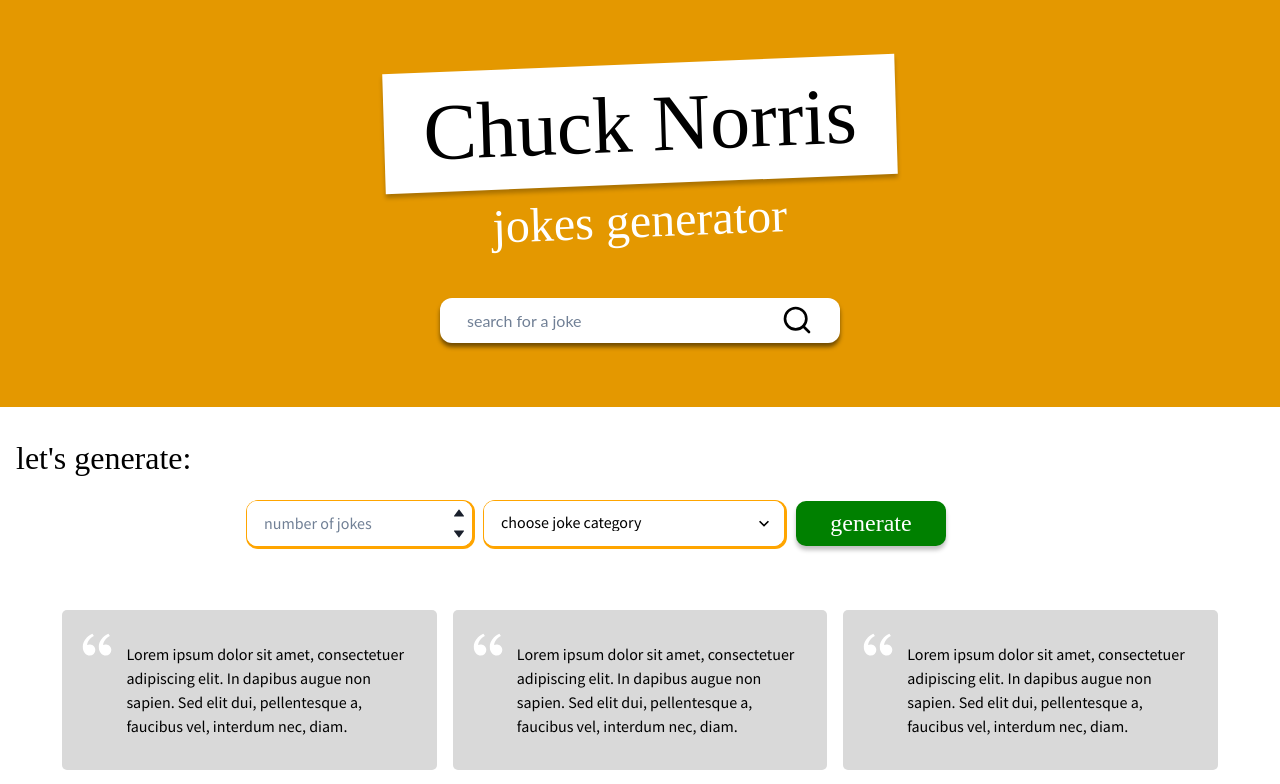
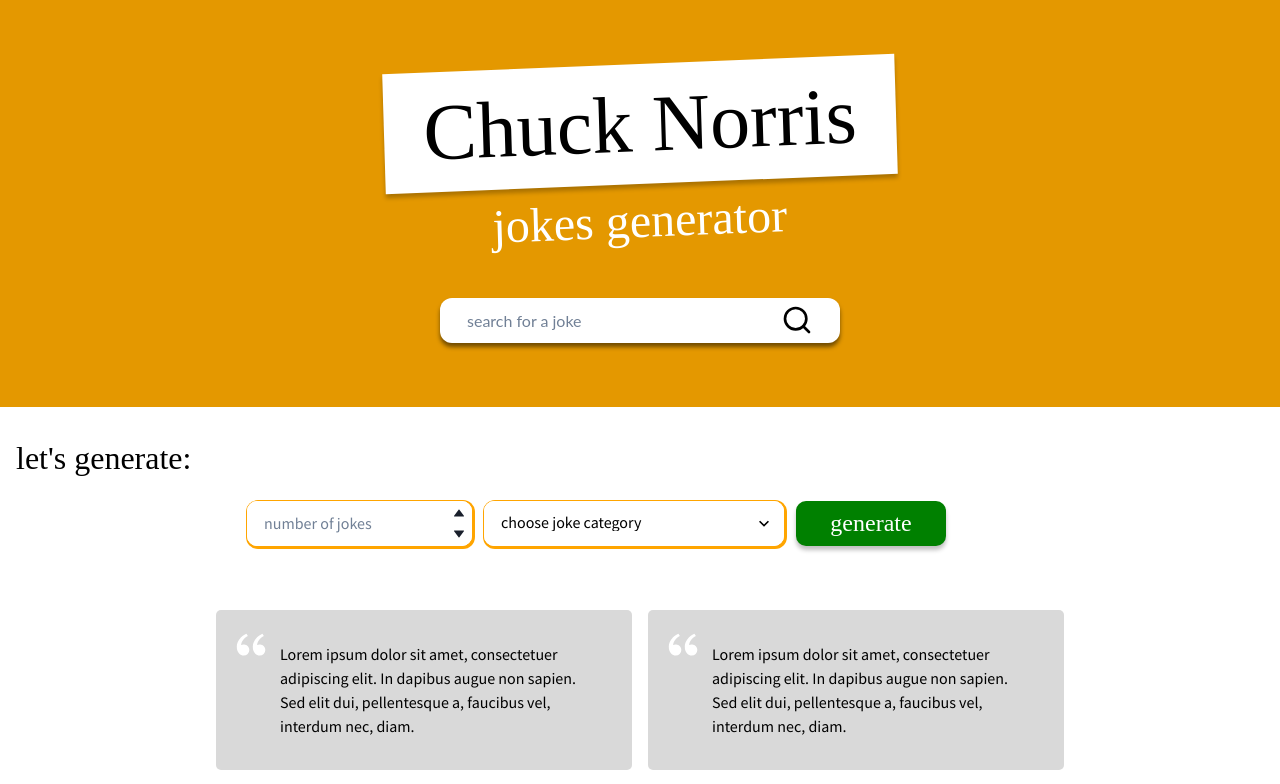
Before and after one commit to tervitka/cn-jokes, a React (Create React App) app: page / in a window 1280 px wide. Shown: the top 784 px of the page. Built offline with nearby package versions, Linux system fonts and the light colour scheme; a web font is replaced by a local one.

Commit message:
sizing update

```diff
--- a/src/components/JokeCard.jsx
+++ b/src/components/JokeCard.jsx
@@ -6,7 +6,8 @@
     <Box
       bg="gray.100"
       borderRadius="5"
-      maxWidth={["95%", "95%", "45%", "45%", "30%"]}
+      minWidth={["17rem", "23rem", "26rem"]}
+      maxWidth={["95%", "45%", "30%"]}
       padding="8"
       paddingLeft="16"
       position="relative"
```
